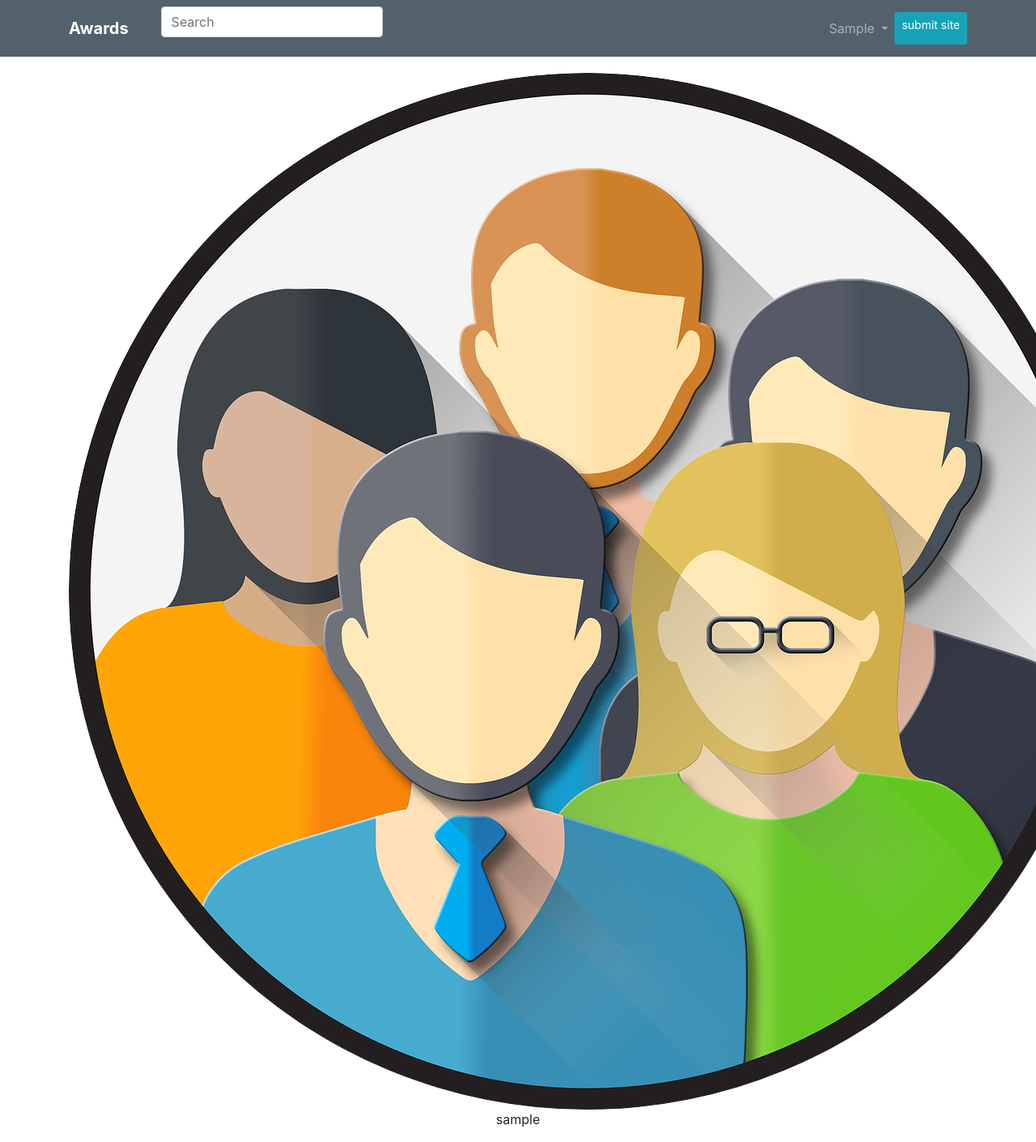
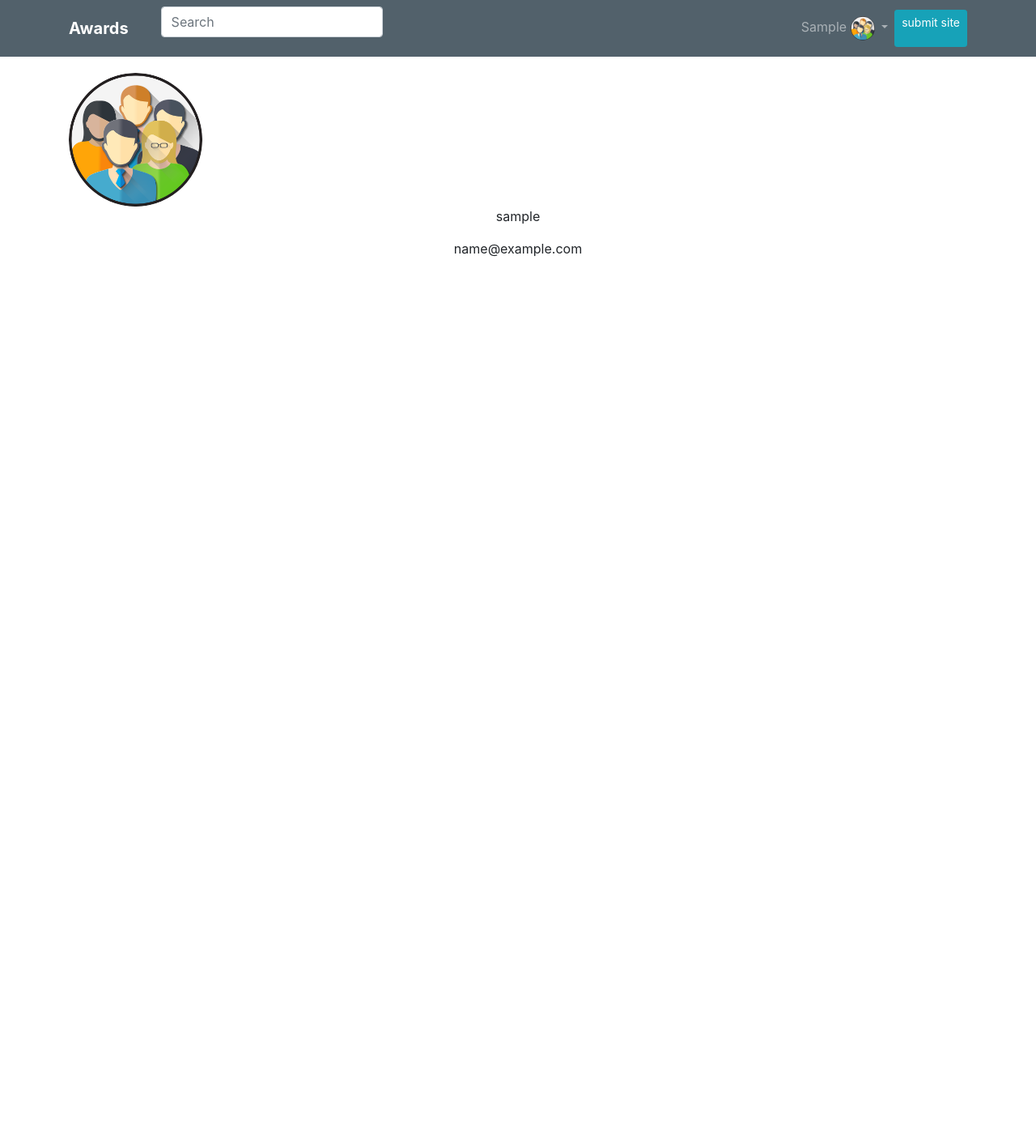
Before and after one commit to poldiee/proj-award, a Django app: a page that uses myawards/templates/navbar.html in a window 1280 px wide; the page is wider, and only the part inside the window is pictured. Shown: that part at 81% size. After the commit the page ends 317 px from the top of that part, so only its background shows below. Run offline with Django 4.2, Linux system fonts and the light colour scheme; the visitor is signed in with stand-in values (Sample User, id 1); some libraries are stand-ins or nearby versions.

Commit message:
creation of users endpoint

```diff
--- a/awards/settings.py
+++ b/awards/settings.py
@@ -126,7 +126,9 @@ USE_TZ = True
 # https://docs.djangoproject.com/en/4.0/howto/static-files/
 
 STATIC_URL = 'static/'
-
+STATICFILES_DIRS = [
+    os.path.join(BASE_DIR, "static"),
+]
 
 LOGIN_REDIRECT_URL = 'index'
 
--- a/myawards/templates/navbar.html
+++ b/myawards/templates/navbar.html
@@ -21,7 +21,7 @@
                 <li class="nav-item dropdown">
                     <a class="nav-link dropdown-toggle" id="navbarDropdownMenuLink" data-toggle="dropdown"
                        aria-haspopup="true"
-                       aria-expanded="false">{{ user.username|title }}
+                       aria-expanded="false">{{ user.username|title }} <img class="rounded-circle nav-img" src="{{ user.profile.profile_picture.url }}" alt="">
                     </a>
                     <div class="dropdown-menu dropdown-primary" aria-labelledby="navbarDropdownMenuLink">
                         <a class="dropdown-item text-center" href="{% url 'profile' user.username %}">profile</a>
--- a/myawards/templates/profile.html
+++ b/myawards/templates/profile.html
@@ -5,6 +5,7 @@
 <div class="container" style="margin-top:7%;">
     <img class="rounded-circle account-img content-center" src="{{ user.profile.profile_picture.url }}">
     <p class="text-center">{{user.username}}</p>
+    <p class="text-center"> {{user.email}}</p>
 
 </div>
 
--- a/myawards/urls.py
+++ b/myawards/urls.py
@@ -1,10 +1,14 @@
 from django.urls import path, include
 from . import views
+from rest_framework import routers
 
+router = routers.DefaultRouter()
+router.register('profile', views.ProfileViewSet)
 urlpatterns = [
     path('', views.index, name='index'),
     path('signup/', views.signup, name='signup'),
     path('account/', include('django.contrib.auth.urls')),
-
+    path('api/', include(router.urls)),
+    path('api-auth/', include('rest_framework.urls', namespace='rest_framework')),
     path('profile/<username>/', views.profile, name='profile'),
 ]
--- a/myawards/views.py
+++ b/myawards/views.py
@@ -1,5 +1,8 @@
 from django.shortcuts import render, redirect
 from .forms import SignupForm
+from rest_framework import viewsets
+from .models import Profile
+from .serializers import ProfileSerializer
 from django.contrib.auth import login, authenticate
 
 # Create your views here.
@@ -7,8 +10,12 @@ def index(request):
     return render(request, 'index.html')
 
 
+class ProfileViewSet(viewsets.ModelViewSet):
+    queryset = Profile.objects.all()
+    print(queryset)
+    serializer_class = ProfileSerializer
+
 def signup(request):
-
     if request.method == 'POST':
         form = SignupForm(request.POST)
         if form.is_valid():
--- a/static/css/styles.css
+++ b/static/css/styles.css
@@ -17,3 +17,11 @@
 .brand{
     font-weight: bolder;
 }
+.account-img {
+    height: 165px;
+    width: 165px;
+}
+.nav-img{
+    height: 30px;
+    width: 30px;
+}
```
Also changed, not shown: myawards/serializers.py (added, +15 -0 lines).
